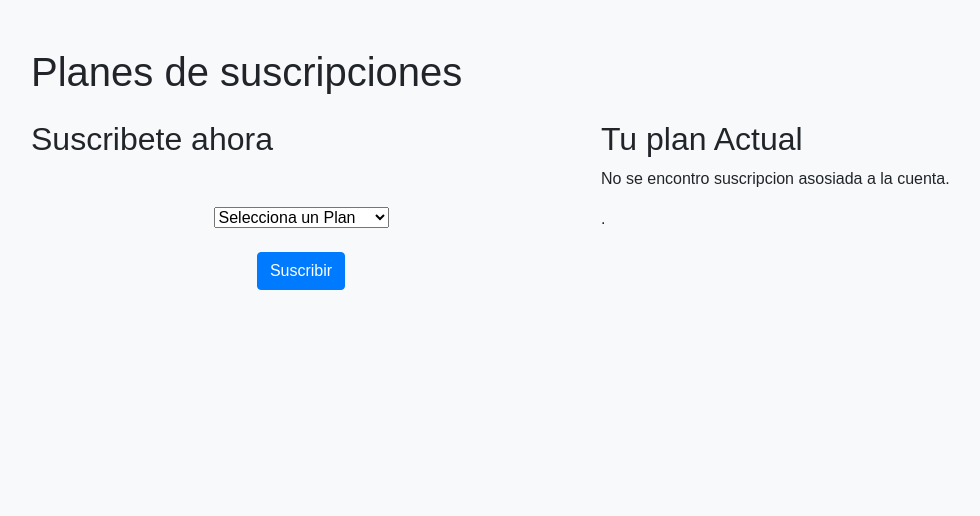
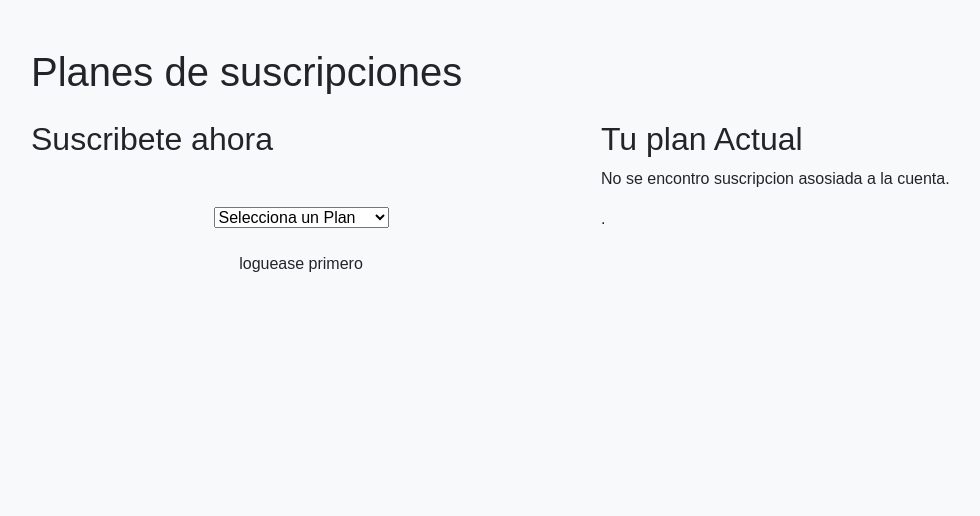
Before and after one commit to mtrharry/proyecto-semestral, a Django app: page /subscribe/ in a window 1280 px wide. Shown: the part 49-565 px from the top of the page, without its empty margins (54-1034 px from the left). Run offline with Django 4.2, Linux system fonts and the light colour scheme; data comes from the database, SQL or seed files in the repository; both versions use the stored data as it was after the commit; some libraries are stand-ins or nearby versions.

Commit message:
boton de suscripcion solo para logueados

```diff
--- a/newPage/templates/pages/suscripciones.html
+++ b/newPage/templates/pages/suscripciones.html
@@ -30,7 +30,11 @@
               {% endfor %}
             </select>
             <br>
+            {% if request.user.is_authenticated or user.is_superuser %}
             <button type="submit" class="btn btn-primary">Suscribir</button>
+            {% else %}
+            <p>loguease primero</p>
+            {% endif %}
           </form>
         </div>
         <div class="col-md-6">
```
Also changed, not shown: db.sqlite3.
